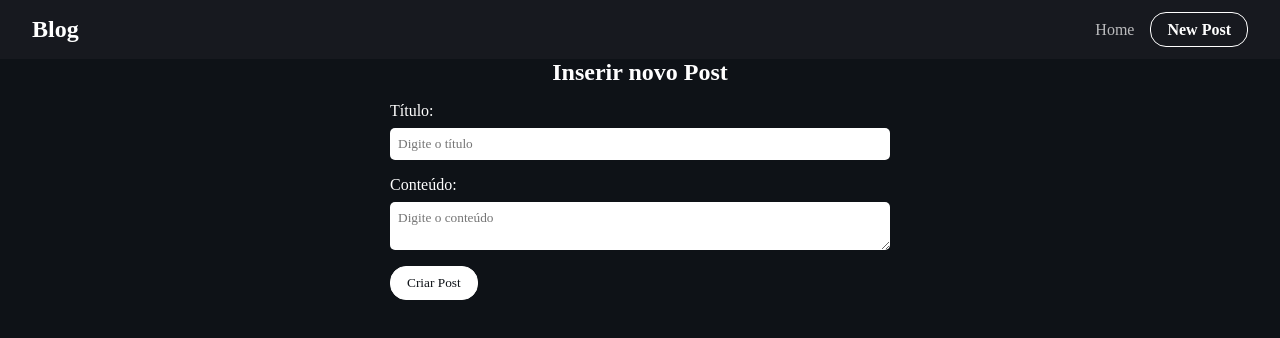
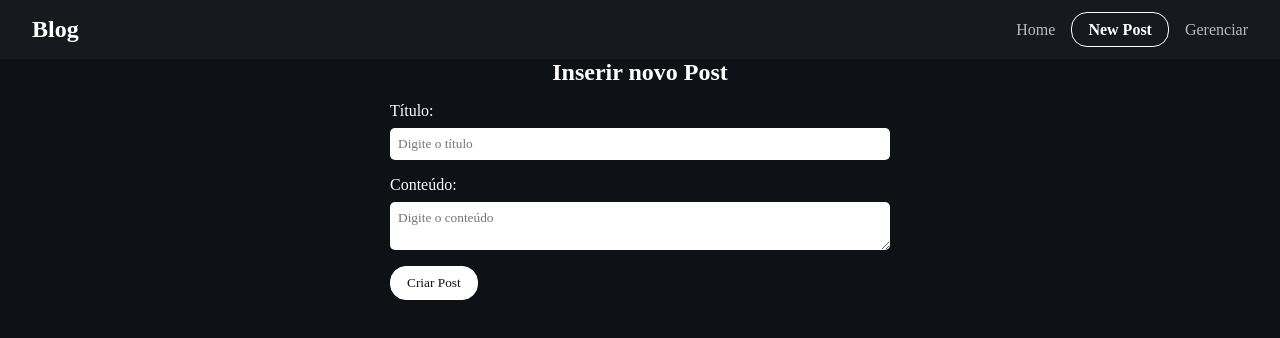
Before and after one commit to ronaldof16/blog-axios, a React (Vite) app: page /new in a window 1280 px wide. Shown: the top 338 px of the page. Built offline with nearby package versions, Linux system fonts and the light colour scheme; a web font is replaced by a local one.

Commit message:
criação do link gerenciar para levar para a página de administrador

```diff
--- a/src/components/Navbar.jsx
+++ b/src/components/Navbar.jsx
@@ -15,6 +15,9 @@ const Navbar = () => {
             <li>
                 <Link to={"/new"} className="new-btn">New Post</Link>
             </li>
+            <li>
+                <Link to={"/admin"}>Gerenciar</Link>
+            </li>
         </ul>
     </nav>
   )
```
